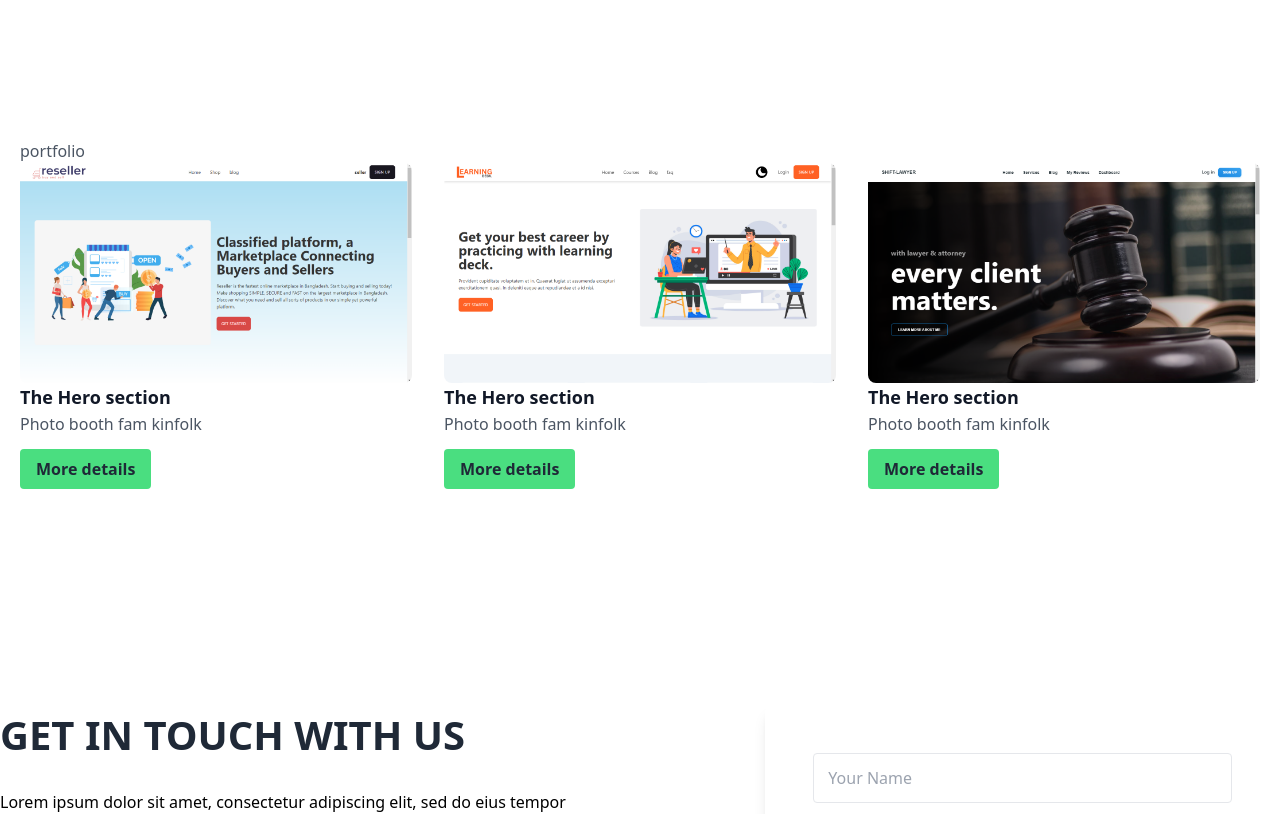
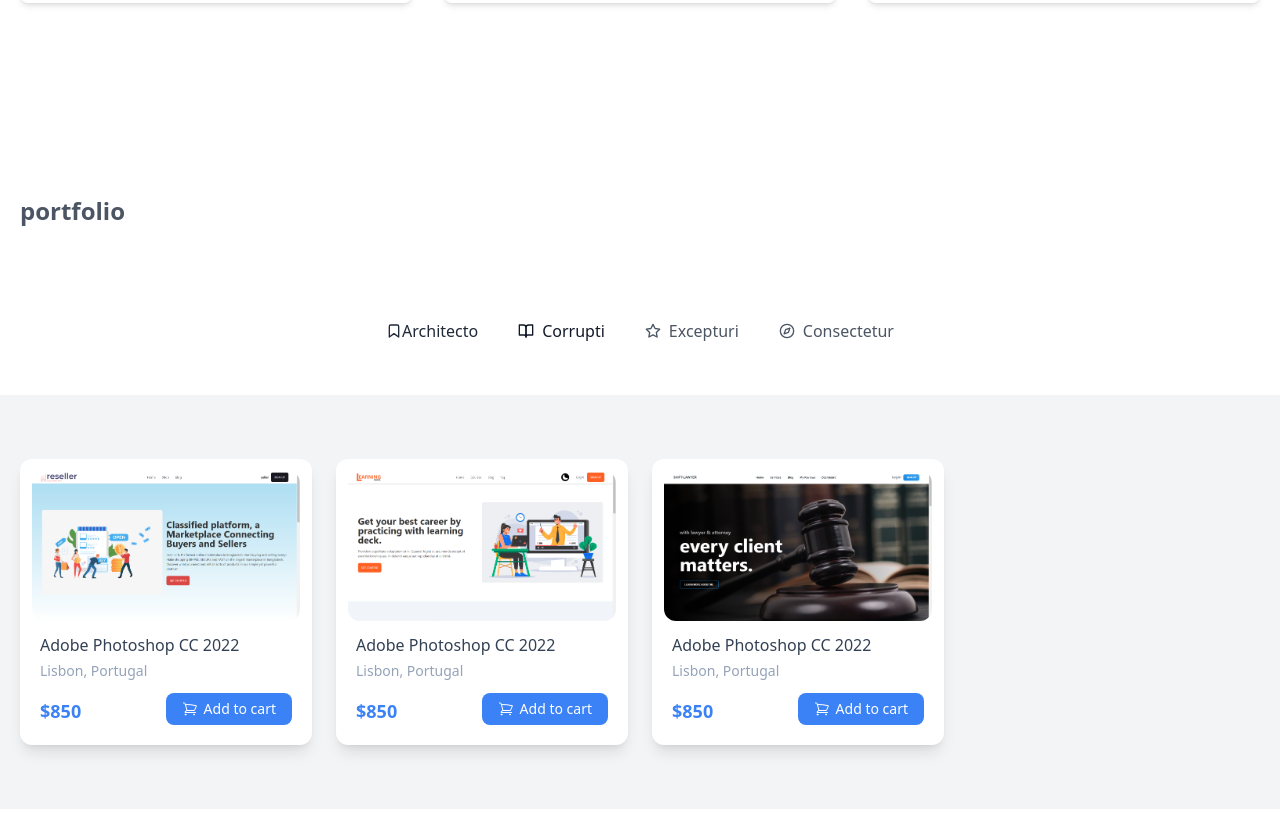
Before and after one commit to mahian/mahian-ahmad-portfolio, a Next.js app: page / in a window 1280 px wide. Shown: the part 1780-2594 px from the top of the page. Built offline with nearby package versions, Linux system fonts and the light colour scheme.

Commit message:
change portfolio section design

```diff
--- a/src/components/sections/Portfolio.tsx
+++ b/src/components/sections/Portfolio.tsx
@@ -8,29 +8,80 @@
   console.log(portfolios)
   return (
     <section className="text-gray-600 body-font">
-      <div className="container px-5 py-24 mx-auto">
+      <div className="py-24 mx-auto">
+        <div className='container px-5 '>
         <SectionTitle>portfolio</SectionTitle>
-        <div className="flex flex-wrap -m-4">
-          {portfolios.map((portfolio: any, index: number) => {
-            const {thumbnail} = portfolio
-            return (
-              <div key={index} className="lg:w-1/3 sm:w-1/2 p-4 cursor-pointer group">
-                <div className="md:flex relative overflow-hidden rounded-lg">
-                  <img alt="gallery" className="group-hover:scale-110 transition-all h-full" src={thumbnail} />
-                </div>
-                <div className="">
-                  <h1 className="text-lg font-bold text-gray-900">The Hero section</h1>
-                  <p className="leading-relaxed">Photo booth fam kinfolk</p>
-                  <button className="bg-primary text-gray-800 hover:bg-opacity-90 font-bold py-2 px-4 rounded inline-flex items-center mt-3">
-                    More details
-                  </button>
-                </div>
-              </div>
-            )
-          })}
+        </div>
+        <div className="container px-5 flex flex-wrap items-center  overflow-x-auto overflow-y-hidden py-10 justify-center   bg-white text-gray-800">
+          <a rel="noopener noreferrer" href="#" className="flex items-center flex-shrink-0 px-5 py-3 space-x-2text-gray-600">
+            <svg xmlns="http://www.w3.org/2000/svg" viewBox="0 0 24 24" fill="none" stroke="currentColor" stroke-width="2" stroke-linecap="round" stroke-linejoin="round" className="w-4 h-4">
+              <path d="M19 21l-7-5-7 5V5a2 2 0 0 1 2-2h10a2 2 0 0 1 2 2z"></path>
+            </svg>
+            <span>Architecto</span>
+          </a>
+          <a rel="noopener noreferrer" href="#" className="flex items-center flex-shrink-0 px-5 py-3 space-x-2 rounded-t-lg text-gray-900">
+            <svg xmlns="http://www.w3.org/2000/svg" viewBox="0 0 24 24" fill="none" stroke="currentColor" stroke-width="2" stroke-linecap="round" stroke-linejoin="round" className="w-4 h-4">
+              <path d="M2 3h6a4 4 0 0 1 4 4v14a3 3 0 0 0-3-3H2z"></path>
+              <path d="M22 3h-6a4 4 0 0 0-4 4v14a3 3 0 0 1 3-3h7z"></path>
+            </svg>
+            <span>Corrupti</span>
+          </a>
+          <a rel="noopener noreferrer" href="#" className="flex items-center flex-shrink-0 px-5 py-3 space-x-2  text-gray-600">
+            <svg xmlns="http://www.w3.org/2000/svg" viewBox="0 0 24 24" fill="none" stroke="currentColor" stroke-width="2" stroke-linecap="round" stroke-linejoin="round" className="w-4 h-4">
+              <polygon points="12 2 15.09 8.26 22 9.27 17 14.14 18.18 21.02 12 17.77 5.82 21.02 7 14.14 2 9.27 8.91 8.26 12 2"></polygon>
+            </svg>
+            <span>Excepturi</span>
+          </a>
+          <a rel="noopener noreferrer" href="#" className="flex items-center flex-shrink-0 px-5 py-3 space-x-2  text-gray-600">
+            <svg xmlns="http://www.w3.org/2000/svg" viewBox="0 0 24 24" fill="none" stroke="currentColor" stroke-width="2" stroke-linecap="round" stroke-linejoin="round" className="w-4 h-4">
+              <circle cx="12" cy="12" r="10"></circle>
+              <polygon points="16.24 7.76 14.12 14.12 7.76 16.24 9.88 9.88 16.24 7.76"></polygon>
+            </svg>
+            <span>Consectetur</span>
+          </a>
+        </div>
 
+        {/* portfolio section */}
+        <section className="py-10 bg-gray-100">
+          <div className="container px-5 mx-auto grid grid-cols-1 gap-6 p-6 sm:grid-cols-2 md:grid-cols-3 lg:grid-cols-4">
+            {portfolios.map((portfolio: any, index: number) => {
+              const { thumbnail } = portfolio
+              return (
+                <article key={index} className="rounded-xl bg-white p-3 shadow-lg hover:shadow-xl hover:transform hover:scale-105 duration-300 ">
+                  <a href="#">
+                    <div className="relative flex items-end overflow-hidden rounded-xl">
+                      <img src={thumbnail} alt="Hotel Photo" />
+                      <div className="flex items-center space-x-1.5 rounded-lg bg-blue-500 px-4 py-1.5 text-white duration-100 hover:bg-blue-600">
+                        <svg xmlns="http://www.w3.org/2000/svg" fill="none" viewBox="0 0 24 24" stroke-width="1.5" stroke="currentColor" className="h-4 w-4">
+                          <path stroke-linecap="round" stroke-linejoin="round" d="M2.25 3h1.386c.51 0 .955.343 1.087.835l.383 1.437M7.5 14.25a3 3 0 00-3 3h15.75m-12.75-3h11.218c1.121-2.3 2.1-4.684 2.924-7.138a60.114 60.114 0 00-16.536-1.84M7.5 14.25L5.106 5.272M6 20.25a.75.75 0 11-1.5 0 .75.75 0 011.5 0zm12.75 0a.75.75 0 11-1.5 0 .75.75 0 011.5 0z" />
+                        </svg>
 
-        </div>
+                        <button className="text-sm">Add to cart</button>
+                      </div>
+                    </div>
+
+                    <div className="mt-1 p-2">
+                      <h2 className="text-slate-700">Adobe Photoshop CC 2022</h2>
+                      <p className="mt-1 text-sm text-slate-400">Lisbon, Portugal</p>
+
+                      <div className="mt-3 flex items-end justify-between">
+                        <p className="text-lg font-bold text-blue-500">$850</p>
+
+                        <div className="flex items-center space-x-1.5 rounded-lg bg-blue-500 px-4 py-1.5 text-white duration-100 hover:bg-blue-600">
+                          <svg xmlns="http://www.w3.org/2000/svg" fill="none" viewBox="0 0 24 24" stroke-width="1.5" stroke="currentColor" className="h-4 w-4">
+                            <path stroke-linecap="round" stroke-linejoin="round" d="M2.25 3h1.386c.51 0 .955.343 1.087.835l.383 1.437M7.5 14.25a3 3 0 00-3 3h15.75m-12.75-3h11.218c1.121-2.3 2.1-4.684 2.924-7.138a60.114 60.114 0 00-16.536-1.84M7.5 14.25L5.106 5.272M6 20.25a.75.75 0 11-1.5 0 .75.75 0 011.5 0zm12.75 0a.75.75 0 11-1.5 0 .75.75 0 011.5 0z" />
+                          </svg>
+
+                          <button className="text-sm">Add to cart</button>
+                        </div>
+                      </div>
+                    </div>
+                  </a>
+                </article>
+              )
+            })}
+          </div>
+        </section>
       </div>
     </section>
   );
--- a/src/components/utills/SectionTitle.tsx
+++ b/src/components/utills/SectionTitle.tsx
@@ -2,7 +2,7 @@
 
 const SectionTitle = ({children}: any) => {
     return (
-        <h2>
+        <h2 className='font-bold text-2xl mb-10'>
             {children}
         </h2>
     );
--- a/src/pages/api/hello.ts
+++ /dev/null
@@ -1,13 +0,0 @@
-// Next.js API route support: https://nextjs.org/docs/api-routes/introduction
-import type { NextApiRequest, NextApiResponse } from 'next'
-
-type Data = {
-  name: string
-}
-
-export default function handler(
-  req: NextApiRequest,
-  res: NextApiResponse<Data>
-) {
-  res.status(200).json({ name: 'John Doe' })
-}
--- /dev/null
+++ b/src/pages/portfolio-details.tsx
@@ -0,0 +1,11 @@
+import React from 'react';
+
+const portfolioDetails = () => {
+    return (
+        <div>
+
+        </div>
+    );
+};
+
+export default portfolioDetails;
```
